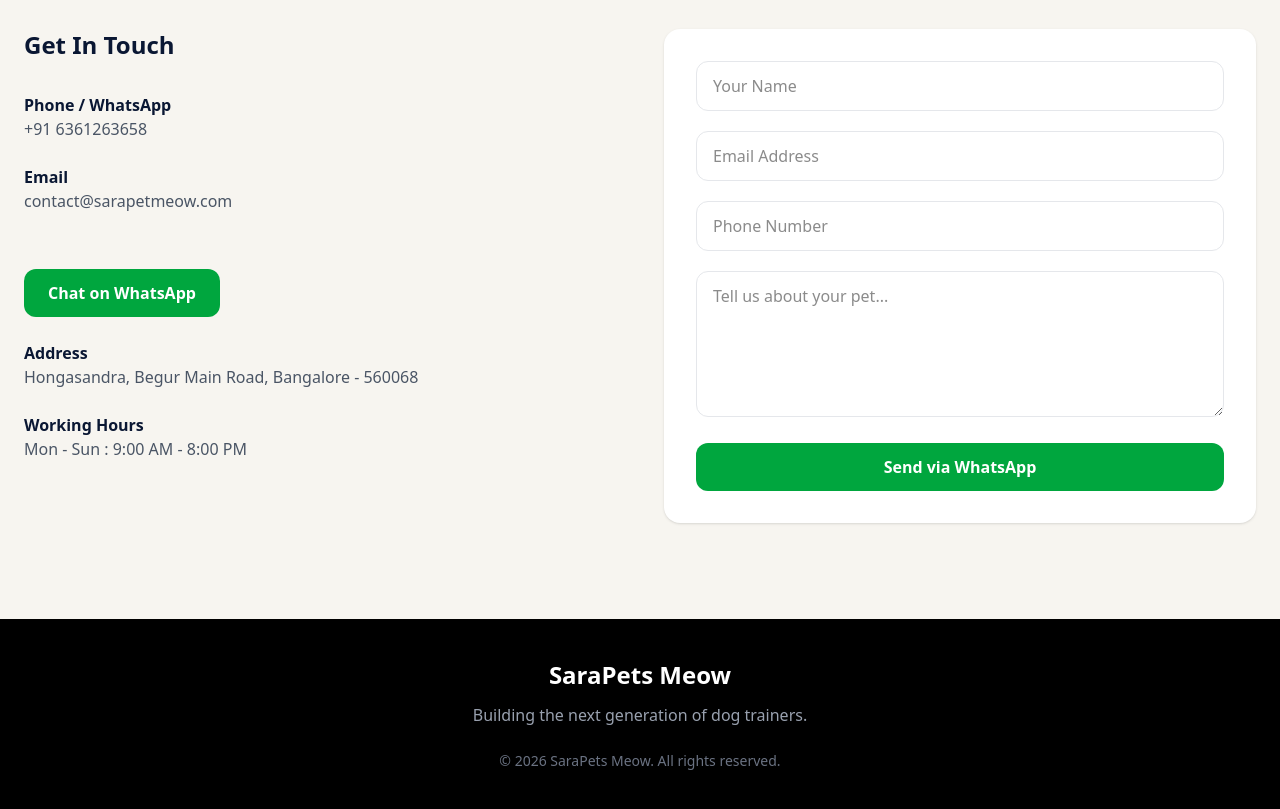
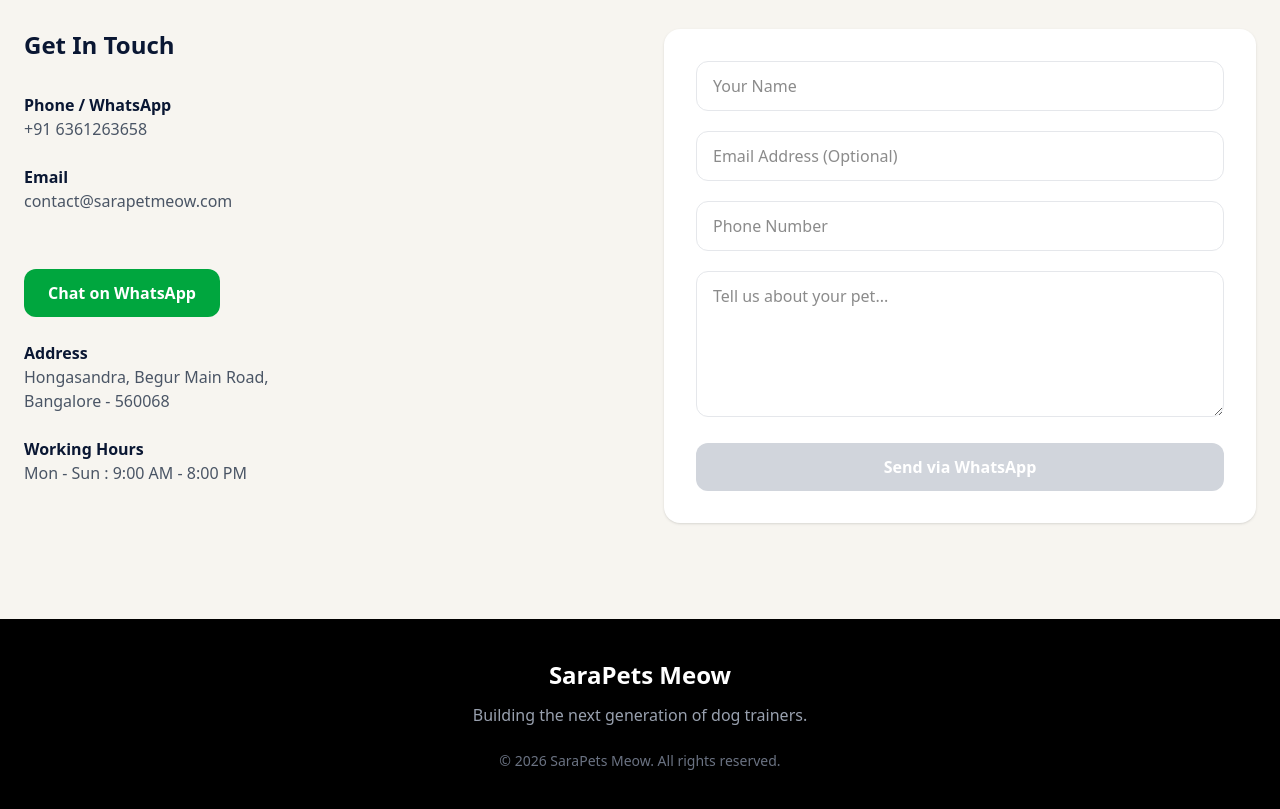
Before and after one commit to karthiknick/sarapets-meow, a Next.js app in the folder frontend/: page / in a window 1280 px wide. Shown: the part 5060-5869 px from the top of the page. Built offline with nearby package versions, Linux system fonts and the light colour scheme.

Commit message:
Update Contact.tsx

```diff
--- a/frontend/components/Contact/Contact.tsx
+++ b/frontend/components/Contact/Contact.tsx
@@ -8,15 +8,22 @@ export default function Contact() {
   const [phone, setPhone] = useState("");
   const [message, setMessage] = useState("");
 
+  const isFormValid =
+    name.trim() !== "" &&
+    phone.trim() !== "" &&
+    message.trim() !== "";
+
   const handleSubmit = () => {
-    const whatsappNumber = "916361263658"; // Replace with your WhatsApp number
+    if (!isFormValid) return;
+
+    const whatsappNumber = "919148219125";
 
     const text = `
 🐾 New Grooming Enquiry
 
 👤 Name: ${name}
 
-📧 Email: ${email}
+📧 Email: ${email || "Not provided"}
 
 📱 Phone: ${phone}
 
@@ -59,6 +66,7 @@ ${message}
                 <p className="font-semibold text-[#0A1733]">
                   Phone / WhatsApp
                 </p>
+
                 <p className="text-gray-600">
                   +91 6361263658
                 </p>
@@ -68,6 +76,7 @@ ${message}
                 <p className="font-semibold text-[#0A1733]">
                   Email
                 </p>
+
                 <p className="text-gray-600">
                   contact@sarapetmeow.com
                 </p>
@@ -86,8 +95,10 @@ ${message}
                 <p className="font-semibold text-[#0A1733]">
                   Address
                 </p>
+
                 <p className="text-gray-600">
                   Hongasandra, Begur Main Road,
+                  <br />
                   Bangalore - 560068
                 </p>
               </div>
@@ -96,6 +107,7 @@ ${message}
                 <p className="font-semibold text-[#0A1733]">
                   Working Hours
                 </p>
+
                 <p className="text-gray-600">
                   Mon - Sun : 9:00 AM - 8:00 PM
                 </p>
@@ -105,7 +117,13 @@ ${message}
           </div>
 
           {/* Contact Form */}
-          <form className="rounded-2xl bg-white p-8 shadow-sm">
+          <form
+            className="rounded-2xl bg-white p-8 shadow-sm"
+            onSubmit={(e) => {
+              e.preventDefault();
+              handleSubmit();
+            }}
+          >
             <div className="space-y-5">
 
               <input
@@ -113,12 +131,13 @@ ${message}
                 placeholder="Your Name"
                 value={name}
                 onChange={(e) => setName(e.target.value)}
+                required
                 className="w-full rounded-xl border border-gray-200 px-4 py-3 outline-none focus:border-green-500"
               />
 
               <input
                 type="email"
-                placeholder="Email Address"
+                placeholder="Email Address (Optional)"
                 value={email}
                 onChange={(e) => setEmail(e.target.value)}
                 className="w-full rounded-xl border border-gray-200 px-4 py-3 outline-none focus:border-green-500"
@@ -129,6 +148,7 @@ ${message}
                 placeholder="Phone Number"
                 value={phone}
                 onChange={(e) => setPhone(e.target.value)}
+                required
                 className="w-full rounded-xl border border-gray-200 px-4 py-3 outline-none focus:border-green-500"
               />
 
@@ -137,13 +157,18 @@ ${message}
                 placeholder="Tell us about your pet..."
                 value={message}
                 onChange={(e) => setMessage(e.target.value)}
+                required
                 className="w-full rounded-xl border border-gray-200 px-4 py-3 outline-none focus:border-green-500"
               />
 
               <button
-                type="button"
-                onClick={handleSubmit}
-                className="w-full rounded-xl bg-green-600 py-3 font-semibold text-white transition hover:bg-green-700"
+                type="submit"
+                disabled={!isFormValid}
+                className={`w-full rounded-xl py-3 font-semibold text-white transition ${
+                  isFormValid
+                    ? "bg-green-600 hover:bg-green-700 cursor-pointer"
+                    : "bg-gray-300 cursor-not-allowed"
+                }`}
               >
                 Send via WhatsApp
               </button>
```
